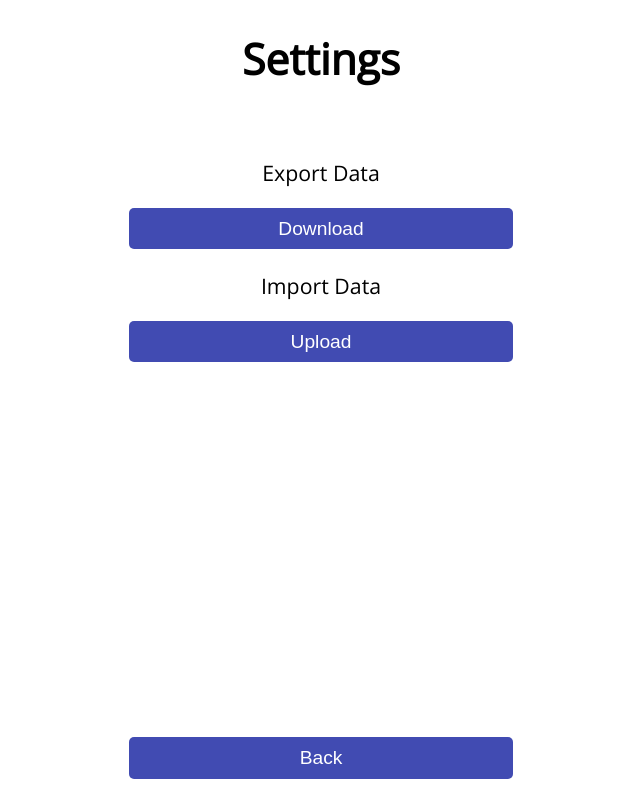
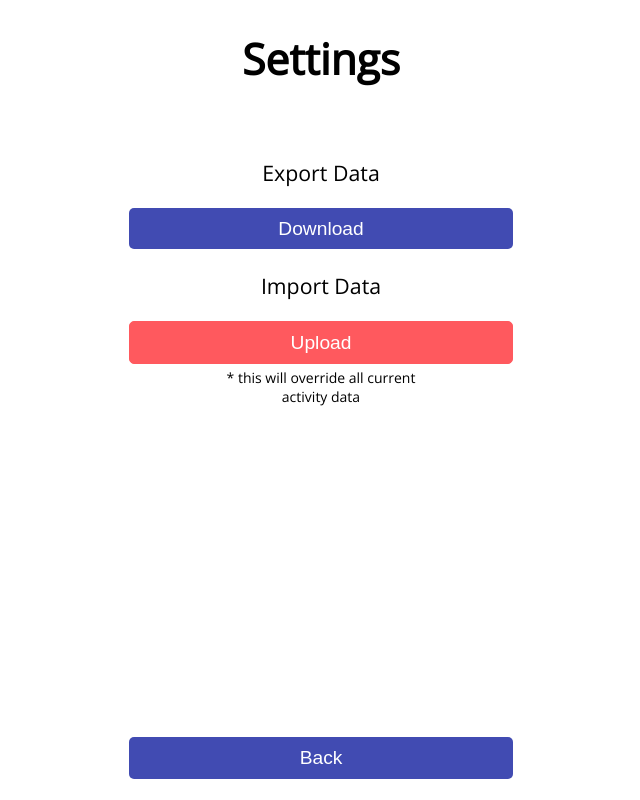
Before and after one commit to foopod/habit-tracker, a React (Vite) app: page /settings in a window 1280 px wide. Shown: the whole page, without its empty margins (319-959 px from the left). Built offline with nearby package versions, Linux system fonts and the light colour scheme.

Commit message:
Add disclaimer for import

```diff
--- a/src/pages/Calendar.jsx
+++ b/src/pages/Calendar.jsx
@@ -52,7 +52,7 @@ export const Calendar = () => {
   };
 
   return (
-    <div className="home-container">
+    <div className="container">
       <h1>Calendar</h1>
       <div>
         {currentData &&
--- a/src/pages/SettingsPage.css
+++ b/src/pages/SettingsPage.css
@@ -1,3 +1,9 @@
 .settings-container {
     padding: 1em
 }
+
+.notice{
+    font-size: 14px;
+    max-width: 16em;
+    margin: 0.3em auto;
+}
--- a/src/pages/SettingsPage.jsx
+++ b/src/pages/SettingsPage.jsx
@@ -91,7 +91,8 @@ export const SettingsPage = () => {
         <p>Export Data</p>
         <Button onClick={downloadData} text={"Download"} />
         <p>Import Data</p>
-        <Button onClick={uploadData} text={"Upload"} />
+        <Button onClick={uploadData} text={"Upload"} type={"scary"} />
+        <p className="notice">* this will override all current activity data</p>
       </div>
       <ToastContainer position="top-center" theme="light" />
       <div className="sticky-button">
```
